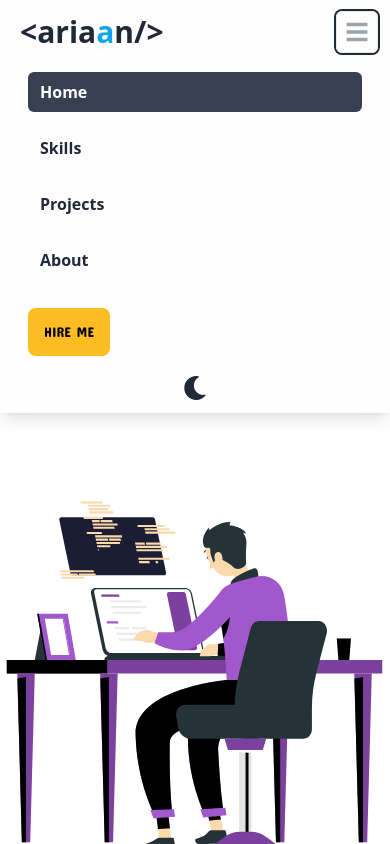
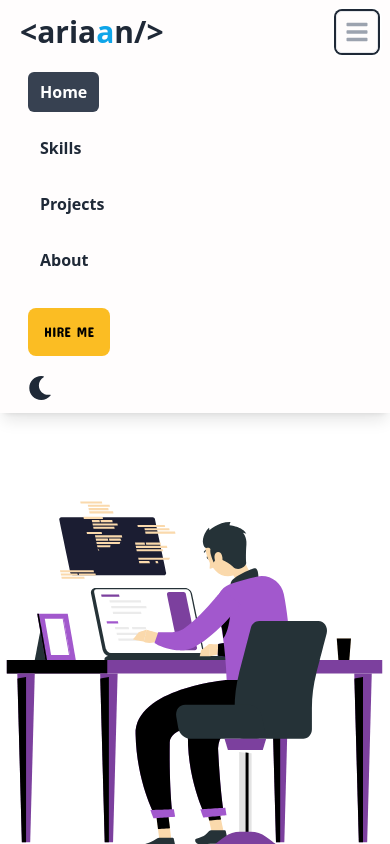
Before and after one commit to ariaanahmed/portfolio-website, a React (Vite) app: page / in a window 390 px wide. Both pictures are taken after a click on the button "Open main menu". Shown: the top 844 px of the page. Built offline with nearby package versions, Linux system fonts and the light colour scheme.

Commit message:
light and dark mode button items start

```diff
--- a/src/pages/Shared/Navbar/Navbar.jsx
+++ b/src/pages/Shared/Navbar/Navbar.jsx
@@ -26,7 +26,7 @@
     }
 
     const navOptions = <>
-        <div className='flex flex-col md:flex-row sm:items-start md:items-center gap-4'>
+        <div className='flex flex-col md:flex-row items-start md:items-center  gap-4'>
             <NavLink to='/' className={({ isActive }) => isActive ? 'bg-gray-700 text-white block px-3 py-2 rounded-md font-semibold capitalize' : 'fw-bold text-decoration-none font-semibold capitalize px-3 py-2'}>Home</NavLink>
 
             <NavLink to="/skills" className={({ isActive }) => isActive ? 'bg-gray-700 text-white block px-3 py-2 rounded-md font-semibold capitalize' : 'fw-bold text-decoration-none font-semibold capitalize px-3 py-2'}>skills</NavLink>
```
